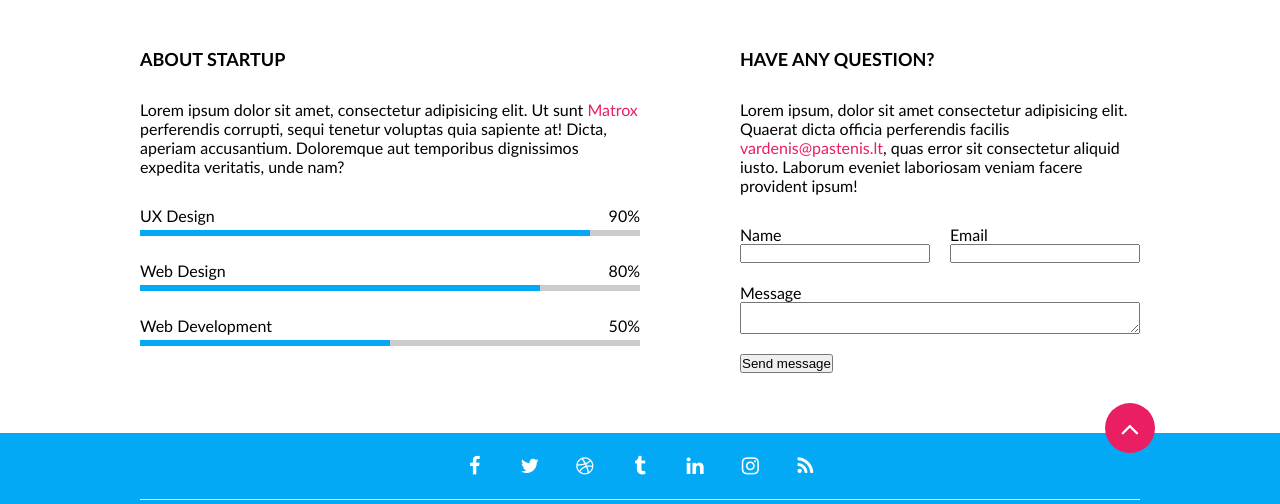
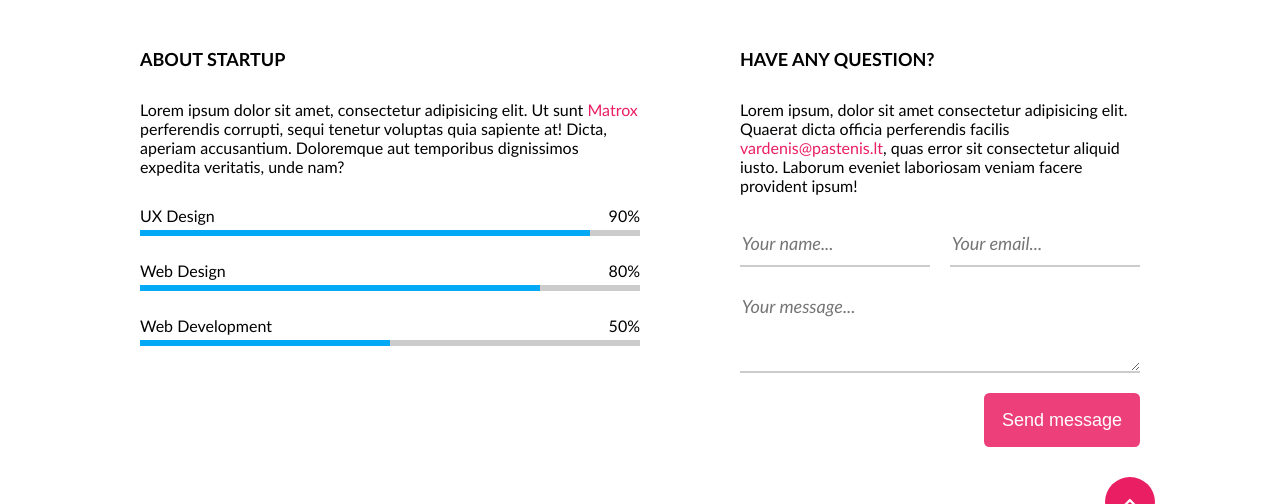
Before and after one commit to domukasm/04-coming-soon, a website: page index.html in a window 1280 px wide. Shown: the part 812-1316 px from the top of the page. Drawn offline with Linux system fonts and the light colour scheme.

Commit message:
Updated form added button

```diff
--- /dev/null
+++ b/css/components/button.css
@@ -0,0 +1,19 @@
+.btn {
+    display: inline-block;
+    width: auto;
+    padding: 1em;
+    background-color: var(--secondary-color);
+    color: #fff;
+    font-size: 18px;
+    line-height: 1em;
+    text-decoration: none;
+    border: none;
+    border-radius: 0.3em;
+    cursor: pointer;
+    opacity: 0.85;
+    transition: all 0.3s;
+}
+.btn:hover {
+    box-shadow: 0 3px 6px #0003;
+    opacity: 1;
+}
--- a/css/components/form.css
+++ b/css/components/form.css
@@ -1,15 +1,57 @@
+::placeholder {
+    font-family: 'Gill Sans', 'Gill Sans MT', Calibri, 'Trebuchet MS',
+        sans-serif;
+    font-style: italic;
+}
+
 form {
     display: grid;
     grid-template-columns: 1fr 1fr;
     gap: 20px;
+    grid-template-areas:
+        'name email'
+        'msg msg'
+        'btn btn';
 }
-form > .cell-1 {
-    grid-column: span 1;
+form > div:nth-child(1) {
+    grid-area: name;
 }
-form > .cell-2 {
-    grid-column: span 2;
+form > div:nth-child(2) {
+    grid-area: email;
+}
+form > div:nth-child(3) {
+    grid-area: msg;
+}
+form > div:nth-child(4) {
+    grid-area: btn;
+    display: grid;
+    justify-content: end;
+}
+form > div > label {
+    display: none;
 }
 form > div > input,
 form > div > textarea {
     width: 100%;
+    padding: 0.5em 0.1em;
+    font-size: 18px;
+    line-height: 1.2em;
+    border: none;
+    border-bottom: 2px solid #ccc;
 }
+form > div > textarea {
+    min-height: 4.8em;
+    max-height: 13em;
+    resize: vertical;
+}
+
+@media (max-width: 1000px) {
+    form {
+        grid-template-columns: 1fr;
+        grid-template-areas:
+            'email'
+            'name'
+            'msg'
+            'btn';
+    }
+}
--- a/index.html
+++ b/index.html
@@ -21,6 +21,7 @@
     <link rel="stylesheet" href="./css/3rd-party/font-awesome.min.css">
     <!-- components -->
     <link rel="stylesheet" href="./css/components/clock.css">
+    <link rel="stylesheet" href="./css/components/button.css">
     <link rel="stylesheet" href="./css/components/mouse.css">
     <link rel="stylesheet" href="./css/components/form.css">
     <link rel="stylesheet" href="./css/components/progress-bar.css">
@@ -96,19 +97,19 @@
                 <p class="section-description">Lorem ipsum, dolor sit amet consectetur adipisicing elit. Quaerat dicta officia perferendis facilis <a href="mailto:vardenis@pastenis.lt">vardenis@pastenis.lt</a>, quas error sit consectetur aliquid iusto. Laborum eveniet laboriosam veniam facere provident ipsum!</p>
                 <form action="/">
                     <div class="cell-1">
-                        <label for="">Name</label>
-                        <input type="text">
+                        <label for="name">Name</label>
+                        <input id="name" name="name" type="text" placeholder="Your name..." required>
                     </div>
                     <div class="cell-1">
-                        <label for="">Email</label>
-                        <input type="text">
+                        <label for="email">Email</label>
+                        <input id="email" name="email" type="email" placeholder="Your email..." required>
                     </div>
                     <div class="cell-2">
-                        <label for="">Message</label>
-                        <textarea name="" id=""></textarea>
+                        <label for="message">Message</label>
+                        <textarea id="message" name="message" placeholder="Your message..." required></textarea>
                     </div>
                     <div class="cell-2">
-                        <button>Send message</button>
+                        <button class="btn">Send message</button>
                     </div>
                 </form>
             </div>
```
